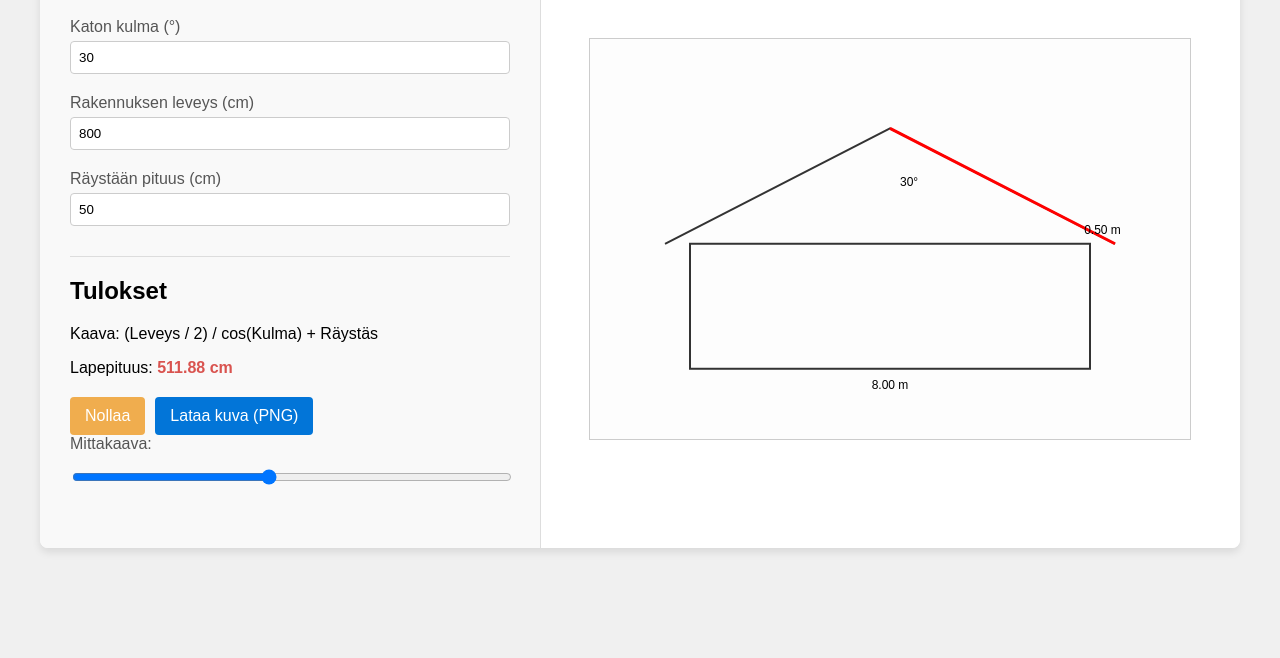
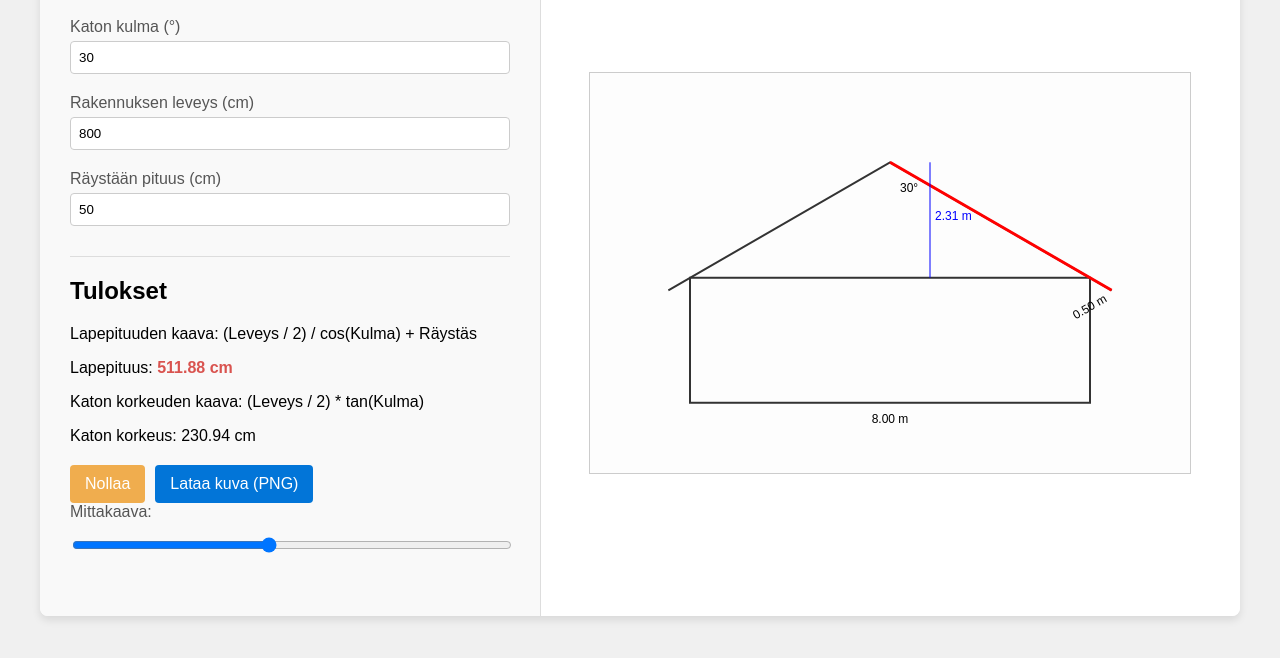
Before and after one commit to samiru/lape-laskuri, a plain HTML site: page index.html in a window 1280 px wide. Shown: the part 90-748 px from the top of the page. Drawn offline with Linux system fonts and the light colour scheme.

Commit message:
feat: add roof height calculation and visualization

```diff
--- a/index.html
+++ b/index.html
@@ -27,8 +27,10 @@
             </form>
             <div class="results">
                 <h2>Tulokset</h2>
-                <p id="kaava">Kaava: (Leveys / 2) / cos(Kulma) + Räystäs</p>
+                <p id="kaava-lape">Lapepituuden kaava: (Leveys / 2) / cos(Kulma) + Räystäs</p>
                 <p id="tulos">Lapepituus: <span></span></p>
+                <p id="kaava-korkeus">Katon korkeuden kaava: (Leveys / 2) * tan(Kulma)</p>
+                <p id="katon-korkeus-tulos">Katon korkeus: <span></span></p>
             </div>
             <div class="buttons">
                 <button id="reset-button" type="button">Nollaa</button>
--- a/script.js
+++ b/script.js
@@ -3,7 +3,8 @@ document.addEventListener('DOMContentLoaded', () => {
     const kulmaInput = document.getElementById('katon-kulma');
     const leveysInput = document.getElementById('rakennuksen-leveys');
     const raystasInput = document.getElementById('raystaan-pituus');
-    const tulosSpan = document.querySelector('#tulos span');
+    const lapeTulosSpan = document.querySelector('#tulos span');
+    const korkeusTulosSpan = document.querySelector('#katon-korkeus-tulos span');
     const canvas = document.getElementById('katto-canvas');
     const ctx = canvas.getContext('2d');
     const resetButton = document.getElementById('reset-button');
@@ -17,19 +18,23 @@ document.addEventListener('DOMContentLoaded', () => {
         const scale = parseFloat(scaleSlider.value);
 
         if (isNaN(kulma) || isNaN(leveys) || isNaN(raystas) || kulma <= 0 || kulma >= 90 || leveys <= 0 || raystas < 0) {
-            tulosSpan.textContent = 'Virheelliset syötteet';
+            lapeTulosSpan.textContent = 'Virheelliset syötteet';
+            korkeusTulosSpan.textContent = '';
             ctx.clearRect(0, 0, canvas.width, canvas.height);
             return;
         }
 
         const kulmaRad = kulma * (Math.PI / 180);
         const lapePituus = (leveys / 2) / Math.cos(kulmaRad) + raystas;
-        tulosSpan.textContent = `${lapePituus.toFixed(2)} cm`;
+        const katonKorkeus = (leveys / 2) * Math.tan(kulmaRad);
 
-        drawRoof(kulma, leveys, raystas, scale);
+        lapeTulosSpan.textContent = `${lapePituus.toFixed(2)} cm`;
+        korkeusTulosSpan.textContent = `${katonKorkeus.toFixed(2)} cm`;
+
+        drawRoof(kulma, leveys, raystas, scale, katonKorkeus);
     }
 
-    function drawRoof(kulma, leveys, raystas, scale) {
+    function drawRoof(kulma, leveys, raystas, scale, katonKorkeus) {
         const canvasWidth = 600;
         const canvasHeight = 400;
         canvas.width = canvasWidth;
@@ -38,19 +43,20 @@ document.addEventListener('DOMContentLoaded', () => {
         ctx.clearRect(0, 0, canvasWidth, canvasHeight);
         ctx.save();
 
-        // Convert cm inputs to meters for scaling
+        const kulmaRad = kulma * (Math.PI / 180);
         const leveysM = leveys / 100;
         const raystasM = raystas / 100;
-
-        // Visual representation uses a fixed height for the wall
         const visualWallHeightM = 2.5;
 
         const buildingWidth = leveysM * scale;
-        const eavesLength = raystasM * scale;
-        const roofRise = (leveysM / 2) * Math.tan(kulma * (Math.PI / 180)) * scale;
+        const roofRise = (katonKorkeus / 100) * scale;
         const wallHeight = visualWallHeightM * scale;
 
-        const totalWidth = buildingWidth + 2 * eavesLength;
+        // Calculate eaves projection correctly
+        const eavesHorizontal = Math.cos(kulmaRad) * (raystasM * scale);
+        const eavesVertical = Math.sin(kulmaRad) * (raystasM * scale);
+
+        const totalWidth = buildingWidth + 2 * eavesHorizontal;
         const totalHeight = wallHeight + roofRise;
 
         let drawingScale = 1;
@@ -62,9 +68,10 @@ document.addEventListener('DOMContentLoaded', () => {
         }
 
         const scaledWidth = buildingWidth * drawingScale;
-        const scaledEaves = eavesLength * drawingScale;
         const scaledRoofRise = roofRise * drawingScale;
         const scaledWallHeight = wallHeight * drawingScale;
+        const scaledEavesHorizontal = eavesHorizontal * drawingScale;
+        const scaledEavesVertical = eavesVertical * drawingScale;
 
         const startX = (canvasWidth - scaledWidth) / 2;
         const startY = (canvasHeight + scaledWallHeight - scaledRoofRise) / 2;
@@ -74,18 +81,23 @@ document.addEventListener('DOMContentLoaded', () => {
         ctx.lineWidth = 2;
         ctx.strokeRect(startX, startY, scaledWidth, scaledWallHeight);
 
+        // Define roof points
+        const harjaPiste = { x: startX + scaledWidth / 2, y: startY - scaledRoofRise };
+        const vasenRaystaanPaa = { x: startX - scaledEavesHorizontal, y: startY + scaledEavesVertical };
+        const oikeaRaystaanPaa = { x: startX + scaledWidth + scaledEavesHorizontal, y: startY + scaledEavesVertical };
+
         // Draw roof structure
         ctx.beginPath();
-        ctx.moveTo(startX - scaledEaves, startY);
-        ctx.lineTo(startX + scaledWidth / 2, startY - scaledRoofRise);
-        ctx.lineTo(startX + scaledWidth + scaledEaves, startY);
+        ctx.moveTo(vasenRaystaanPaa.x, vasenRaystaanPaa.y);
+        ctx.lineTo(harjaPiste.x, harjaPiste.y);
+        ctx.lineTo(oikeaRaystaanPaa.x, oikeaRaystaanPaa.y);
         ctx.strokeStyle = '#333';
         ctx.stroke();
 
         // Highlight the calculated slope (lape)
         ctx.beginPath();
-        ctx.moveTo(startX + scaledWidth / 2, startY - scaledRoofRise);
-        ctx.lineTo(startX + scaledWidth + scaledEaves, startY);
+        ctx.moveTo(harjaPiste.x, harjaPiste.y);
+        ctx.lineTo(oikeaRaystaanPaa.x, oikeaRaystaanPaa.y);
         ctx.strokeStyle = 'red';
         ctx.lineWidth = 3;
         ctx.stroke();
@@ -100,11 +112,27 @@ document.addEventListener('DOMContentLoaded', () => {
 
         // Angle
         ctx.textAlign = 'left';
-        ctx.fillText(`${kulma}°`, startX + scaledWidth / 2 + 10, startY - scaledRoofRise / 2);
+        ctx.fillText(`${kulma}°`, harjaPiste.x + 10, harjaPiste.y + 30);
 
-        // Eaves
+        // Eaves label
         ctx.textAlign = 'center';
-        ctx.fillText(`${raystasM.toFixed(2)} m`, startX + scaledWidth + scaledEaves / 2, startY - 10);
+        ctx.save();
+        ctx.translate(oikeaRaystaanPaa.x - 20, oikeaRaystaanPaa.y + 20);
+        ctx.rotate(-kulmaRad);
+        ctx.fillText(`${raystasM.toFixed(2)} m`, 0, 0);
+        ctx.restore();
+
+        // Roof height label
+        const harjaX = startX + scaledWidth / 2;
+        ctx.beginPath();
+        ctx.moveTo(harjaX + 40, startY);
+        ctx.lineTo(harjaX + 40, startY - scaledRoofRise);
+        ctx.strokeStyle = 'blue';
+        ctx.lineWidth = 1;
+        ctx.stroke();
+        ctx.fillStyle = 'blue';
+        ctx.textAlign = 'left';
+        ctx.fillText(`${(katonKorkeus / 100).toFixed(2)} m`, harjaX + 45, startY - scaledRoofRise / 2);
 
         ctx.restore();
     }
```
